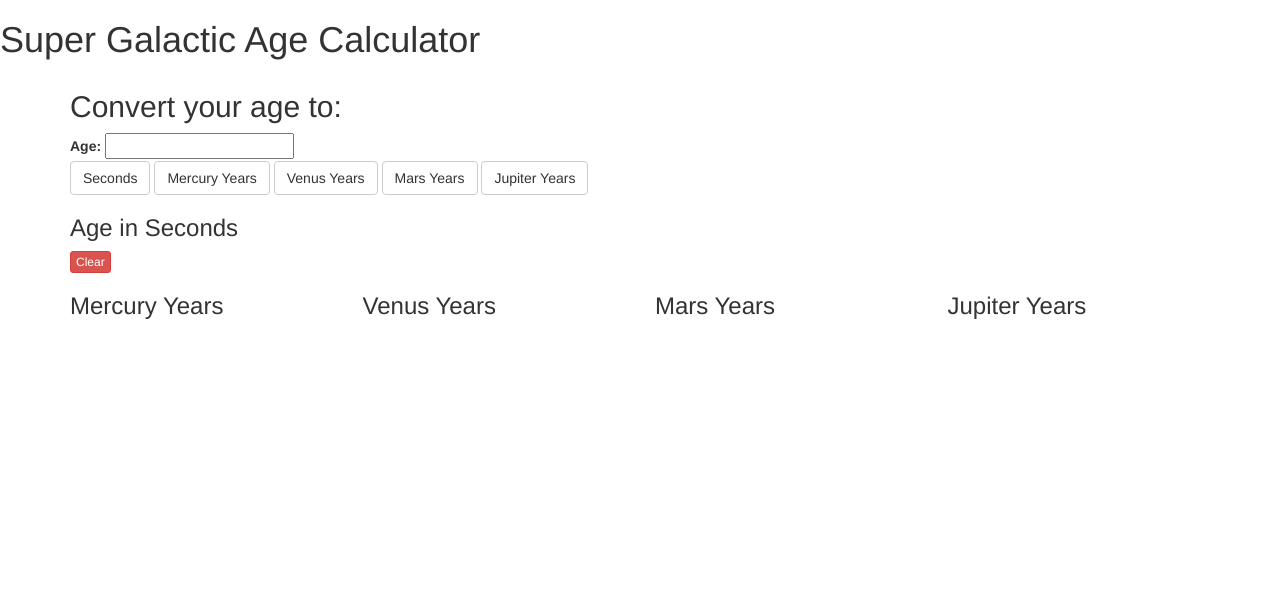
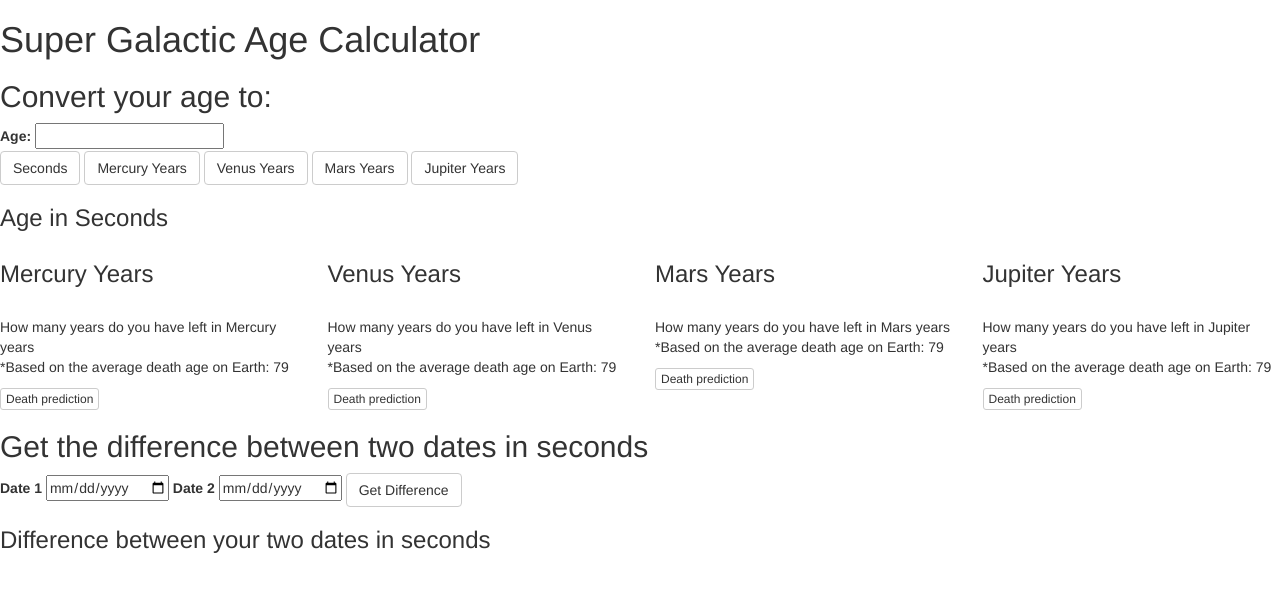
Before and after one commit to loisch22/galactic-age-calculator, a website with bundled scripts: page index.html in a window 1280 px wide. Built offline with nearby package versions, Linux system fonts and the light colour scheme.

Commit message:
add html for search results for planet age, revise return for yearsleft method for each planet

```diff
--- a/index.html
+++ b/index.html
@@ -10,7 +10,6 @@
   <body>
     <h1>Super Galactic Age Calculator</h1>
 
-    <div class="container">
     <h2>Convert your age to:</h2>
     <form class="form-group">
       <label for="age">Age:</label>
@@ -25,7 +24,7 @@
 
     <div class="seconds">
       <h3>Age in Seconds</h3>
-        <button type="button" class="btn btn-xs btn-danger">Clear</button>
+      <!-- <button type="button" class="btn btn-xs btn-danger">Clear</button> -->
       <div id="seconds-result"></div>
     </div>
 
@@ -33,27 +32,52 @@
       <div class="col-md-3">
         <h3>Mercury Years</h3>
         <div id="mercury-age"></div>
+        <br>
+        <p class="avg-death-text">How many years do you have left in Mercury years
+          <br>*Based on the average death age on Earth: 79</p>
+        <button id="mercury-death-avg" type="button" class="btn btn-xs btn-default btn-avg-death">Death prediction</button>
       </div>
       <div class="col-md-3">
         <h3>Venus Years</h3>
         <div id="venus-age"></div>
+        <br>
+        <p class="avg-death-text">How many years do you have left in Venus years
+          <br>*Based on the average death age on Earth: 79</p>
+        <button id="venus-death-avg" type="button" class="btn btn-xs btn-default btn-avg-death">Death prediction</button>
       </div>
       <div class="col-md-3">
         <h3>Mars Years</h3>
         <div id="mars-age"></div>
+        <br>
+        <p class="avg-death-text">How many years do you have left in Mars years
+          <br>*Based on the average death age on Earth: 79</p>
+        <button id="mars-death-avg" type="button" class="btn btn-xs btn-default btn-avg-death">Death prediction</button>
       </div>
       <div class="col-md-3">
         <h3>Jupiter Years</h3>
         <div id="jupiter-age"></div>
+        <br>
+        <p class="avg-death-text">How many years do you have left in Jupiter years
+          <br>*Based on the average death age on Earth: 79</p>
+        <button id="jupiter-death-avg" type="button" class="btn btn-xs btn-default btn-avg-death">Death prediction</button>
       </div>
     </div>
 
+    <h2>Get the difference between two dates in seconds</h2>
+    <form id="date-diff-form" class="form-group">
+      <label for="date1">Date 1</label>
+      <input type="date" id="date1">
+      <label for="date2">Date 2</label>
+      <input type="date" id="date2">
+      <button type="submit" class="btn btn-default date-btn">Get Difference</button>
+    </form>
 
+    <div class="seconds">
+      <h3>Difference between your two dates in seconds</h3>
+      <!-- <button type="button" class="btn btn-xs btn-danger">Clear</button> -->
+      <div id="date-diff-result"></div>
+    </div>
 
-
-
-
-  </div>
 
     <!-- <h2>Enter 2 dates to find how many seconds are between each date:</h2>
     <form id="dates-compare-form" class="form-group">
```
Also changed, not shown: js/age-interface.js (+10 -0 lines), js/age.js (+8 -8 lines), spec/age-spec.js (+10 -10 lines), build/js/app.js. Lines whose indentation alone changed are shown as unchanged.
